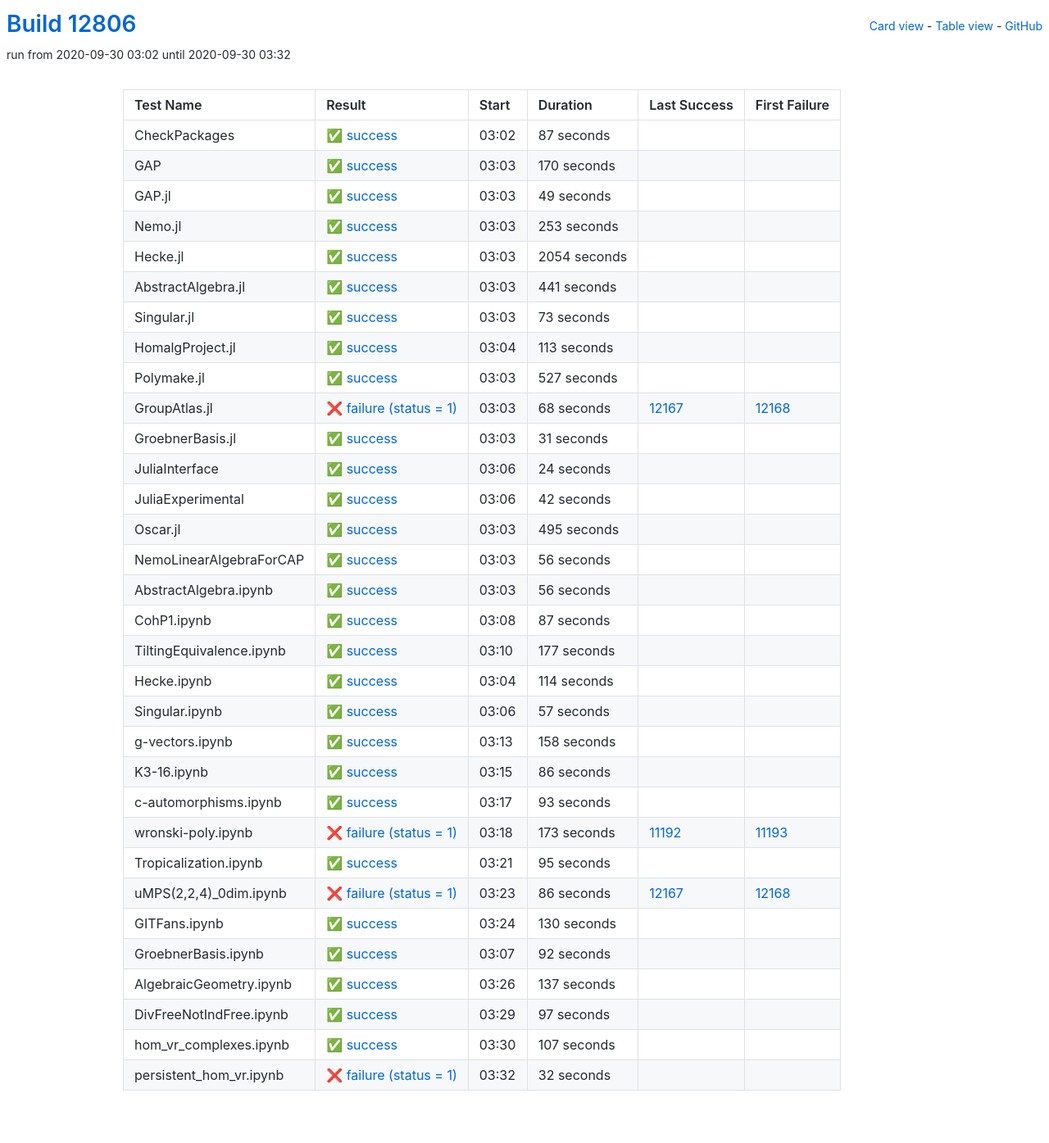
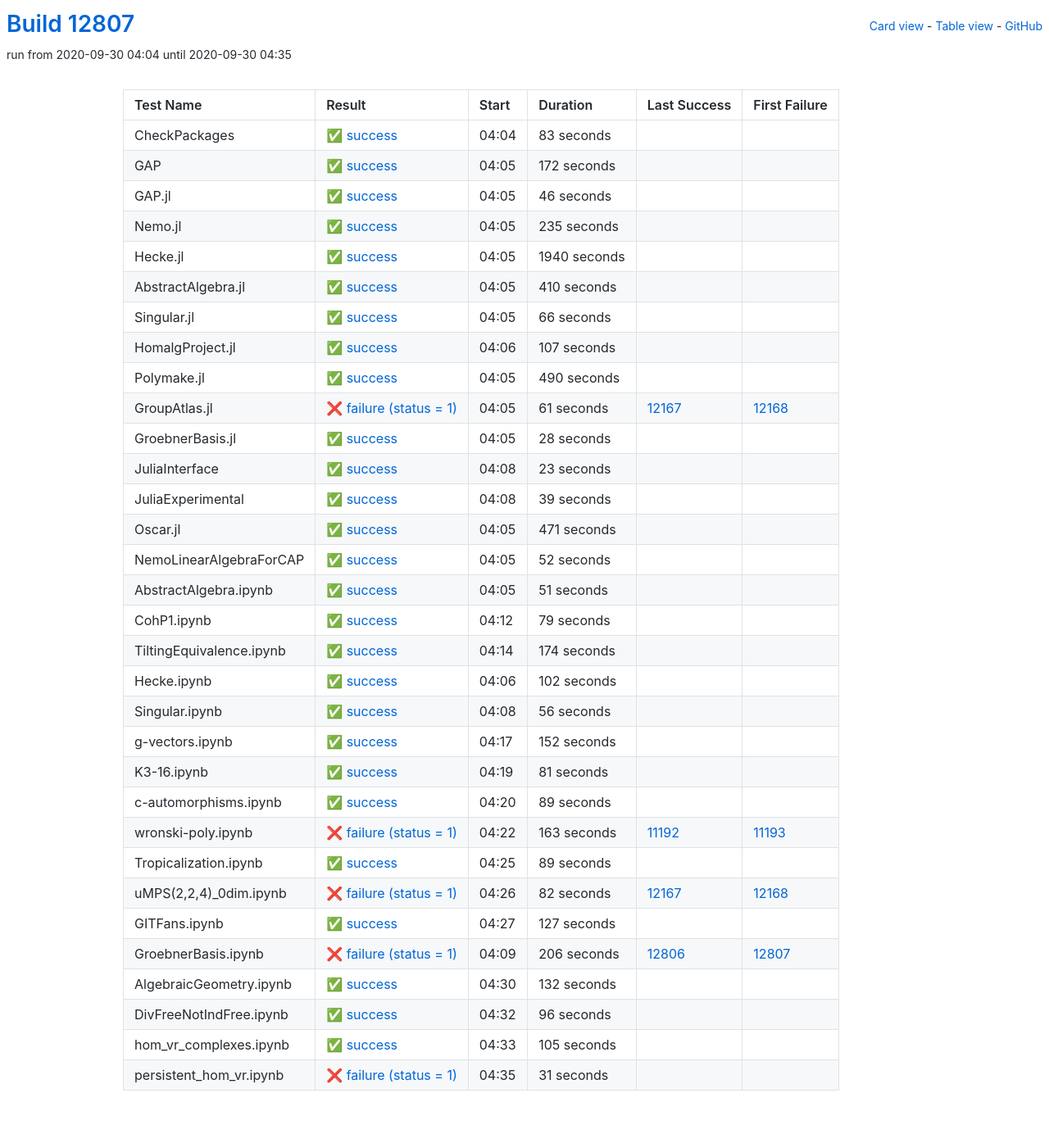
Before and after one commit to oscar-system/oscar-ci-status, a Jekyll site: the page built from table.html, in a window 1280 px wide. Shown: the whole page at 82% size. Built offline with Jekyll 4.4.1, drawn with Linux system fonts in a browser that asks for light colours.

Commit message:
Build #12807

```diff
--- a/_data/ci.yml
+++ b/_data/ci.yml
@@ -1,6 +1,6 @@
 ---
-build: 12806
-build_url: https://oscarci.mathematik.uni-kl.de/job/oscar/12806/
+build: 12807
+build_url: https://oscarci.mathematik.uni-kl.de/job/oscar/12807/
 job: oscar
 organization: oscar-system
 repo: oscar-ci-status
@@ -8,176 +8,236 @@
 tests:
 - name: CheckPackages
   id: checkpackages
-  log: https://oscarci.mathematik.uni-kl.de/job/oscar/12806/artifact/logs/build-12806/CheckPackages.log
-  start: 2020-09-30 03:02
+  log: https://oscarci.mathematik.uni-kl.de/job/oscar/12807/artifact/logs/build-12807/CheckPackages.log
+  start: 2020-09-30 04:04
   success: true
   exitcode: 0
   status: success
-  duration: 87
+  duration: 83
   last_success: false
   last_success_url:
   first_failure: false
   first_failure_url:
 - name: GAP
   id: gap
-  log: https://oscarci.mathematik.uni-kl.de/job/oscar/12806/artifact/logs/build-12806/GAP.log
-  start: 2020-09-30 03:03
+  log: https://oscarci.mathematik.uni-kl.de/job/oscar/12807/artifact/logs/build-12807/GAP.log
+  start: 2020-09-30 04:05
   success: true
   exitcode: 0
   status: success
-  duration: 170
+  duration: 172
   last_success: false
   last_success_url:
   first_failure: false
   first_failure_url:
 - name: GAP.jl
   id: gap-jl
-  log: https://oscarci.mathematik.uni-kl.de/job/oscar/12806/artifact/logs/build-12806/GAP.jl.log
-  start: 2020-09-30 03:03
+  log: https://oscarci.mathematik.uni-kl.de/job/oscar/12807/artifact/logs/build-12807/GAP.jl.log
+  start: 2020-09-30 04:05
   success: true
   exitcode: 0
   status: success
-  duration: 49
+  duration: 46
   last_success: false
   last_success_url:
   first_failure: false
   first_failure_url:
 - name: Nemo.jl
   id: nemo-jl
-  log: https://oscarci.mathematik.uni-kl.de/job/oscar/12806/artifact/logs/build-12806/Nemo.jl.log
-  start: 2020-09-30 03:03
+  log: https://oscarci.mathematik.uni-kl.de/job/oscar/12807/artifact/logs/build-12807/Nemo.jl.log
+  start: 2020-09-30 04:05
   success: true
   exitcode: 0
   status: success
-  duration: 253
+  duration: 235
   last_success: false
   last_success_url:
   first_failure: false
   first_failure_url:
 - name: Hecke.jl
   id: hecke-jl
-  log: https://oscarci.mathematik.uni-kl.de/job/oscar/12806/artifact/logs/build-12806/Hecke.jl.log
-  start: 2020-09-30 03:03
+  log: https://oscarci.mathematik.uni-kl.de/job/oscar/12807/artifact/logs/build-12807/Hecke.jl.log
+  start: 2020-09-30 04:05
   success: true
   exitcode: 0
   status: success
-  duration: 2054
+  duration: 1940
   last_success: false
   last_success_url:
   first_failure: false
   first_failure_url:
 - name: AbstractAlgebra.jl
   id: abstractalgebra-jl
-  log: https://oscarci.mathematik.uni-kl.de/job/oscar/12806/artifact/logs/build-12806/AbstractAlgebra.jl.log
-  start: 2020-09-30 03:03
+  log: https://oscarci.mathematik.uni-kl.de/job/oscar/12807/artifact/logs/build-12807/AbstractAlgebra.jl.log
+  start: 2020-09-30 04:05
   success: true
   exitcode: 0
   status: success
-  duration: 441
+  duration: 410
   last_success: false
   last_success_url:
   first_failure: false
   first_failure_url:
 - name: Singular.jl
   id: singular-jl
-  log: https://oscarci.mathematik.uni-kl.de/job/oscar/12806/artifact/logs/build-12806/Singular.jl.log
-  start: 2020-09-30 03:03
+  log: https://oscarci.mathematik.uni-kl.de/job/oscar/12807/artifact/logs/build-12807/Singular.jl.log
+  start: 2020-09-30 04:05
   success: true
   exitcode: 0
   status: success
-  duration: 73
+  duration: 66
   last_success: false
   last_success_url:
   first_failure: false
   first_failure_url:
 - name: HomalgProject.jl
   id: homalgproject-jl
-  log: https://oscarci.mathematik.uni-kl.de/job/oscar/12806/artifact/logs/build-12806/HomalgProject.jl.log
-  start: 2020-09-30 03:04
+  log: https://oscarci.mathematik.uni-kl.de/job/oscar/12807/artifact/logs/build-12807/HomalgProject.jl.log
+  start: 2020-09-30 04:06
   success: true
   exitcode: 0
   status: success
-  duration: 113
+  duration: 107
   last_success: false
   last_success_url:
   first_failure: false
   first_failure_url:
 - name: Polymake.jl
   id: polymake-jl
-  log: https://oscarci.mathematik.uni-kl.de/job/oscar/12806/artifact/logs/build-12806/Polymake.jl.log
-  start: 2020-09-30 03:03
+  log: https://oscarci.mathematik.uni-kl.de/job/oscar/12807/artifact/logs/build-12807/Polymake.jl.log
+  start: 2020-09-30 04:05
   success: true
   exitcode: 0
   status: success
-  duration: 527
+  duration: 490
   last_success: false
   last_success_url:
   first_failure: false
   first_failure_url:
 - name: GroupAtlas.jl
   id: groupatlas-jl
-  log: https://oscarci.mathematik.uni-kl.de/job/oscar/12806/artifact/logs/build-12806/GroupAtlas.jl.log
-  start: 2020-09-30 03:03
+  log: https://oscarci.mathematik.uni-kl.de/job/oscar/12807/artifact/logs/build-12807/GroupAtlas.jl.log
+  start: 2020-09-30 04:05
   success: false
   exitcode: 1
   status: failure
-  duration: 68
+  duration: 61
   last_success: 12167
   last_success_url: https://oscarci.mathematik.uni-kl.de/job/oscar/12167/
   first_failure: 12168
   first_failure_url: https://oscarci.mathematik.uni-kl.de/job/oscar/12168/
 - name: GroebnerBasis.jl
   id: groebnerbasis-jl
-  log: https://oscarci.mathematik.uni-kl.de/job/oscar/12806/artifact/logs/build-12806/GroebnerBasis.jl.log
-  start: 2020-09-30 03:03
+  log: https://oscarci.mathematik.uni-kl.de/job/oscar/12807/artifact/logs/build-12807/GroebnerBasis.jl.log
+  start: 2020-09-30 04:05
   success: true
   exitcode: 0
   status: success
-  duration: 31
+  duration: 28
   last_success: false
   last_success_url:
   first_failure: false
   first_failure_url:
 - name: JuliaInterface
   id: juliainterface
-  log: https://oscarci.mathematik.uni-kl.de/job/oscar/12806/artifact/logs/build-12806/JuliaInterface.log
-  start: 2020-09-30 03:06
+  log: https://oscarci.mathematik.uni-kl.de/job/oscar/12807/artifact/logs/build-12807/JuliaInterface.log
+  start: 2020-09-30 04:08
   success: true
   exitcode: 0
   status: success
-  duration: 24
+  duration: 23
   last_success: false
   last_success_url:
   first_failure: false
   first_failure_url:
 - name: JuliaExperimental
   id: juliaexperimental
-  log: https://oscarci.mathematik.uni-kl.de/job/oscar/12806/artifact/logs/build-12806/JuliaExperimental.log
-  start: 2020-09-30 03:06
+  log: https://oscarci.mathematik.uni-kl.de/job/oscar/12807/artifact/logs/build-12807/JuliaExperimental.log
+  start: 2020-09-30 04:08
   success: true
   exitcode: 0
   status: success
-  duration: 42
+  duration: 39
   last_success: false
   last_success_url:
   first_failure: false
   first_failure_url:
 - name: Oscar.jl
   id: oscar-jl
-  log: https://oscarci.mathematik.uni-kl.de/job/oscar/12806/artifact/logs/build-12806/Oscar.jl.log
-  start: 2020-09-30 03:03
+  log: https://oscarci.mathematik.uni-kl.de/job/oscar/12807/artifact/logs/build-12807/Oscar.jl.log
+  start: 2020-09-30 04:05
   success: true
   exitcode: 0
   status: success
-  duration: 495
+  duration: 471
   last_success: false
   last_success_url:
   first_failure: false
   first_failure_url:
 - name: NemoLinearAlgebraForCAP
   id: nemolinearalgebraforcap
-  log: https://oscarci.mathematik.uni-kl.de/job/oscar/12806/artifact/logs/build-12806/NemoLinearAlgebraForCAP.log
-  start: 2020-09-30 03:03
+  log: https://oscarci.mathematik.uni-kl.de/job/oscar/12807/artifact/logs/build-12807/NemoLinearAlgebraForCAP.log
+  start: 2020-09-30 04:05
+  success: true
+  exitcode: 0
+  status: success
+  duration: 52
+  last_success: false
+  last_success_url:
+  first_failure: false
+  first_failure_url:
+- name: AbstractAlgebra.ipynb
+  id: abstractalgebra-ipynb
+  log: https://oscarci.mathematik.uni-kl.de/job/oscar/12807/artifact/logs/build-12807/AbstractAlgebra.ipynb.log
+  start: 2020-09-30 04:05
+  success: true
+  exitcode: 0
+  status: success
+  duration: 51
+  last_success: false
+  last_success_url:
+  first_failure: false
+  first_failure_url:
+- name: CohP1.ipynb
+  id: cohp1-ipynb
+  log: https://oscarci.mathematik.uni-kl.de/job/oscar/12807/artifact/logs/build-12807/CohP1.ipynb.log
+  start: 2020-09-30 04:12
+  success: true
+  exitcode: 0
+  status: success
+  duration: 79
+  last_success: false
+  last_success_url:
+  first_failure: false
+  first_failure_url:
+- name: TiltingEquivalence.ipynb
+  id: tiltingequivalence-ipynb
+  log: https://oscarci.mathematik.uni-kl.de/job/oscar/12807/artifact/logs/build-12807/TiltingEquivalence.ipynb.log
+  start: 2020-09-30 04:14
+  success: true
+  exitcode: 0
+  status: success
+  duration: 174
+  last_success: false
+  last_success_url:
+  first_failure: false
+  first_failure_url:
+- name: Hecke.ipynb
+  id: hecke-ipynb
+  log: https://oscarci.mathematik.uni-kl.de/job/oscar/12807/artifact/logs/build-12807/Hecke.ipynb.log
+  start: 2020-09-30 04:06
+  success: true
+  exitcode: 0
+  status: success
+  duration: 102
+  last_success: false
+  last_success_url:
+  first_failure: false
+  first_failure_url:
+- name: Singular.ipynb
+  id: singular-ipynb
+  log: https://oscarci.mathematik.uni-kl.de/job/oscar/12807/artifact/logs/build-12807/Singular.ipynb.log
+  start: 2020-09-30 04:08
   success: true
   exitcode: 0
   status: success
@@ -186,206 +246,146 @@
   last_success_url:
   first_failure: false
   first_failure_url:
-- name: AbstractAlgebra.ipynb
-  id: abstractalgebra-ipynb
-  log: https://oscarci.mathematik.uni-kl.de/job/oscar/12806/artifact/logs/build-12806/AbstractAlgebra.ipynb.log
-  start: 2020-09-30 03:03
+- name: g-vectors.ipynb
+  id: g-vectors-ipynb
+  log: https://oscarci.mathematik.uni-kl.de/job/oscar/12807/artifact/logs/build-12807/g-vectors.ipynb.log
+  start: 2020-09-30 04:17
   success: true
   exitcode: 0
   status: success
-  duration: 56
-  last_success: false
-  last_success_url:
-  first_failure: false
-  first_failure_url:
-- name: CohP1.ipynb
-  id: cohp1-ipynb
-  log: https://oscarci.mathematik.uni-kl.de/job/oscar/12806/artifact/logs/build-12806/CohP1.ipynb.log
-  start: 2020-09-30 03:08
-  success: true
-  exitcode: 0
-  status: success
-  duration: 87
-  last_success: false
-  last_success_url:
-  first_failure: false
-  first_failure_url:
-- name: TiltingEquivalence.ipynb
-  id: tiltingequivalence-ipynb
-  log: https://oscarci.mathematik.uni-kl.de/job/oscar/12806/artifact/logs/build-12806/TiltingEquivalence.ipynb.log
-  start: 2020-09-30 03:10
-  success: true
-  exitcode: 0
-  status: success
-  duration: 177
-  last_success: false
-  last_success_url:
-  first_failure: false
-  first_failure_url:
-- name: Hecke.ipynb
-  id: hecke-ipynb
-  log: https://oscarci.mathematik.uni-kl.de/job/oscar/12806/artifact/logs/build-12806/Hecke.ipynb.log
-  start: 2020-09-30 03:04
-  success: true
-  exitcode: 0
-  status: success
-  duration: 114
-  last_success: false
-  last_success_url:
-  first_failure: false
-  first_failure_url:
-- name: Singular.ipynb
-  id: singular-ipynb
-  log: https://oscarci.mathematik.uni-kl.de/job/oscar/12806/artifact/logs/build-12806/Singular.ipynb.log
-  start: 2020-09-30 03:06
-  success: true
-  exitcode: 0
-  status: success
-  duration: 57
-  last_success: false
-  last_success_url:
-  first_failure: false
-  first_failure_url:
-- name: g-vectors.ipynb
-  id: g-vectors-ipynb
-  log: https://oscarci.mathematik.uni-kl.de/job/oscar/12806/artifact/logs/build-12806/g-vectors.ipynb.log
-  start: 2020-09-30 03:13
-  success: true
-  exitcode: 0
-  status: success
-  duration: 158
+  duration: 152
   last_success: false
   last_success_url:
   first_failure: false
   first_failure_url:
 - name: K3-16.ipynb
   id: k3-16-ipynb
-  log: https://oscarci.mathematik.uni-kl.de/job/oscar/12806/artifact/logs/build-12806/K3-16.ipynb.log
-  start: 2020-09-30 03:15
+  log: https://oscarci.mathematik.uni-kl.de/job/oscar/12807/artifact/logs/build-12807/K3-16.ipynb.log
+  start: 2020-09-30 04:19
   success: true
   exitcode: 0
   status: success
-  duration: 86
+  duration: 81
   last_success: false
   last_success_url:
   first_failure: false
   first_failure_url:
 - name: c-automorphisms.ipynb
   id: c-automorphisms-ipynb
-  log: https://oscarci.mathematik.uni-kl.de/job/oscar/12806/artifact/logs/build-12806/c-automorphisms.ipynb.log
-  start: 2020-09-30 03:17
+  log: https://oscarci.mathematik.uni-kl.de/job/oscar/12807/artifact/logs/build-12807/c-automorphisms.ipynb.log
+  start: 2020-09-30 04:20
   success: true
   exitcode: 0
   status: success
-  duration: 93
+  duration: 89
   last_success: false
   last_success_url:
   first_failure: false
   first_failure_url:
 - name: wronski-poly.ipynb
   id: wronski-poly-ipynb
-  log: https://oscarci.mathematik.uni-kl.de/job/oscar/12806/artifact/logs/build-12806/wronski-poly.ipynb.log
-  start: 2020-09-30 03:18
+  log: https://oscarci.mathematik.uni-kl.de/job/oscar/12807/artifact/logs/build-12807/wronski-poly.ipynb.log
+  start: 2020-09-30 04:22
   success: false
   exitcode: 1
   status: failure
-  duration: 173
+  duration: 163
   last_success: 11192
   last_success_url: https://oscarci.mathematik.uni-kl.de/job/oscar/11192/
   first_failure: 11193
   first_failure_url: https://oscarci.mathematik.uni-kl.de/job/oscar/11193/
 - name: Tropicalization.ipynb
   id: tropicalization-ipynb
-  log: https://oscarci.mathematik.uni-kl.de/job/oscar/12806/artifact/logs/build-12806/Tropicalization.ipynb.log
-  start: 2020-09-30 03:21
+  log: https://oscarci.mathematik.uni-kl.de/job/oscar/12807/artifact/logs/build-12807/Tropicalization.ipynb.log
+  start: 2020-09-30 04:25
   success: true
   exitcode: 0
   status: success
-  duration: 95
+  duration: 89
   last_success: false
   last_success_url:
   first_failure: false
   first_failure_url:
 - name: uMPS(2,2,4)_0dim.ipynb
   id: umps-2-2-4-0dim-ipynb
-  log: https://oscarci.mathematik.uni-kl.de/job/oscar/12806/artifact/logs/build-12806/uMPS-2-2-4-_0dim.ipynb.log
-  start: 2020-09-30 03:23
+  log: https://oscarci.mathematik.uni-kl.de/job/oscar/12807/artifact/logs/build-12807/uMPS-2-2-4-_0dim.ipynb.log
+  start: 2020-09-30 04:26
   success: false
   exitcode: 1
   status: failure
-  duration: 86
+  duration: 82
   last_success: 12167
   last_success_url: https://oscarci.mathematik.uni-kl.de/job/oscar/12167/
   first_failure: 12168
   first_failure_url: https://oscarci.mathematik.uni-kl.de/job/oscar/12168/
 - name: GITFans.ipynb
   id: gitfans-ipynb
-  log: https://oscarci.mathematik.uni-kl.de/job/oscar/12806/artifact/logs/build-12806/GITFans.ipynb.log
-  start: 2020-09-30 03:24
+  log: https://oscarci.mathematik.uni-kl.de/job/oscar/12807/artifact/logs/build-12807/GITFans.ipynb.log
+  start: 2020-09-30 04:27
   success: true
   exitcode: 0
   status: success
-  duration: 130
+  duration: 127
   last_success: false
   last_success_url:
   first_failure: false
   first_failure_url:
 - name: GroebnerBasis.ipynb
   id: groebnerbasis-ipynb
-  log: https://oscarci.mathematik.uni-kl.de/job/oscar/12806/artifact/logs/build-12806/GroebnerBasis.ipynb.log
-  start: 2020-09-30 03:07
+  log: https://oscarci.mathematik.uni-kl.de/job/oscar/12807/artifact/logs/build-12807/GroebnerBasis.ipynb.log
+  start: 2020-09-30 04:09
+  success: false
+  exitcode: 1
+  status: failure
+  duration: 206
+  last_success: 12806
+  last_success_url: https://oscarci.mathematik.uni-kl.de/job/oscar/12806/
+  first_failure: 12807
+  first_failure_url: https://oscarci.mathematik.uni-kl.de/job/oscar/12807/
+- name: AlgebraicGeometry.ipynb
+  id: algebraicgeometry-ipynb
+  log: https://oscarci.mathematik.uni-kl.de/job/oscar/12807/artifact/logs/build-12807/AlgebraicGeometry.ipynb.log
+  start: 2020-09-30 04:30
   success: true
   exitcode: 0
   status: success
-  duration: 92
-  last_success: false
-  last_success_url:
-  first_failure: false
-  first_failure_url:
-- name: AlgebraicGeometry.ipynb
-  id: algebraicgeometry-ipynb
-  log: https://oscarci.mathematik.uni-kl.de/job/oscar/12806/artifact/logs/build-12806/AlgebraicGeometry.ipynb.log
-  start: 2020-09-30 03:26
-  success: true
-  exitcode: 0
-  status: success
-  duration: 137
+  duration: 132
   last_success: false
   last_success_url:
   first_failure: false
   first_failure_url:
 - name: DivFreeNotIndFree.ipynb
   id: divfreenotindfree-ipynb
-  log: https://oscarci.mathematik.uni-kl.de/job/oscar/12806/artifact/logs/build-12806/DivFreeNotIndFree.ipynb.log
-  start: 2020-09-30 03:29
+  log: https://oscarci.mathematik.uni-kl.de/job/oscar/12807/artifact/logs/build-12807/DivFreeNotIndFree.ipynb.log
+  start: 2020-09-30 04:32
   success: true
   exitcode: 0
   status: success
-  duration: 97
+  duration: 96
   last_success: false
   last_success_url:
   first_failure: false
   first_failure_url:
 - name: hom_vr_complexes.ipynb
   id: hom-vr-complexes-ipynb
-  log: https://oscarci.mathematik.uni-kl.de/job/oscar/12806/artifact/logs/build-12806/hom_vr_complexes.ipynb.log
-  start: 2020-09-30 03:30
+  log: https://oscarci.mathematik.uni-kl.de/job/oscar/12807/artifact/logs/build-12807/hom_vr_complexes.ipynb.log
+  start: 2020-09-30 04:33
   success: true
   exitcode: 0
   status: success
-  duration: 107
+  duration: 105
   last_success: false
   last_success_url:
   first_failure: false
   first_failure_url:
 - name: persistent_hom_vr.ipynb
   id: persistent-hom-vr-ipynb
-  log: https://oscarci.mathematik.uni-kl.de/job/oscar/12806/artifact/logs/build-12806/persistent_hom_vr.ipynb.log
-  start: 2020-09-30 03:32
+  log: https://oscarci.mathematik.uni-kl.de/job/oscar/12807/artifact/logs/build-12807/persistent_hom_vr.ipynb.log
+  start: 2020-09-30 04:35
   success: false
   exitcode: 1
   status: failure
-  duration: 32
+  duration: 31
   last_success: false
   last_success_url:
   first_failure: false
```
Also changed, not shown: README.md.
